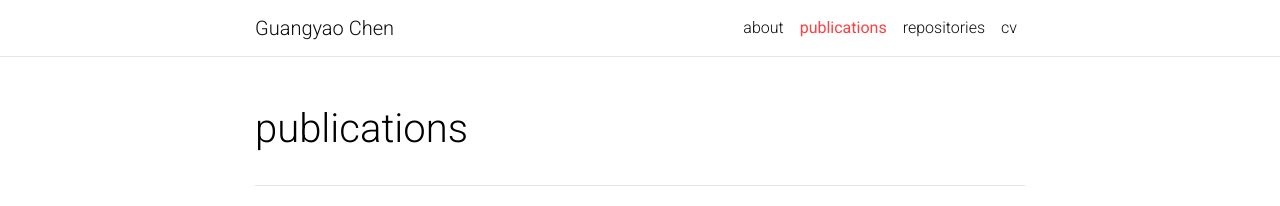
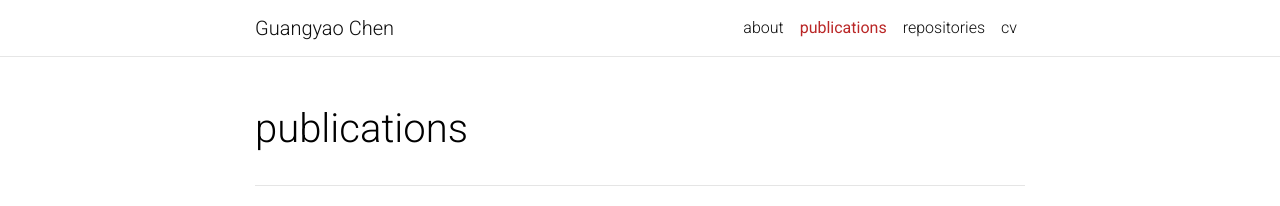
Before and after one commit to iCGY96/iCGY96.github.io, a Jekyll site: the page built from _pages/publications.md, in a window 1280 px wide. Shown: the top 206 px of the page. Built offline with Jekyll 4.4.1, drawn with Linux system fonts in a browser that asks for light colours; full-size pictures stand in for the smaller copies a plugin makes; comment, search, counter and statistics services are not loaded; a style sheet for code colours, icons or effects is not loaded.

Commit message:
Update _themes.scss

```diff
--- a/_sass/_themes.scss
+++ b/_sass/_themes.scss
@@ -7,8 +7,8 @@
   --global-code-bg-color: #{$code-bg-color-light};
   --global-text-color: #{$black-color};
   --global-text-color-light: #{$grey-color};
-  --global-theme-color: #{$red-color};
-  --global-hover-color: #{$red-color};
+  --global-theme-color: #{$red-color-dark};
+  --global-hover-color: #{$red-color-dark};
   --global-hover-text-color: #{$white-color};
   --global-footer-bg-color: #{$grey-color-dark};
   --global-footer-text-color: #{$grey-color-light};
```
